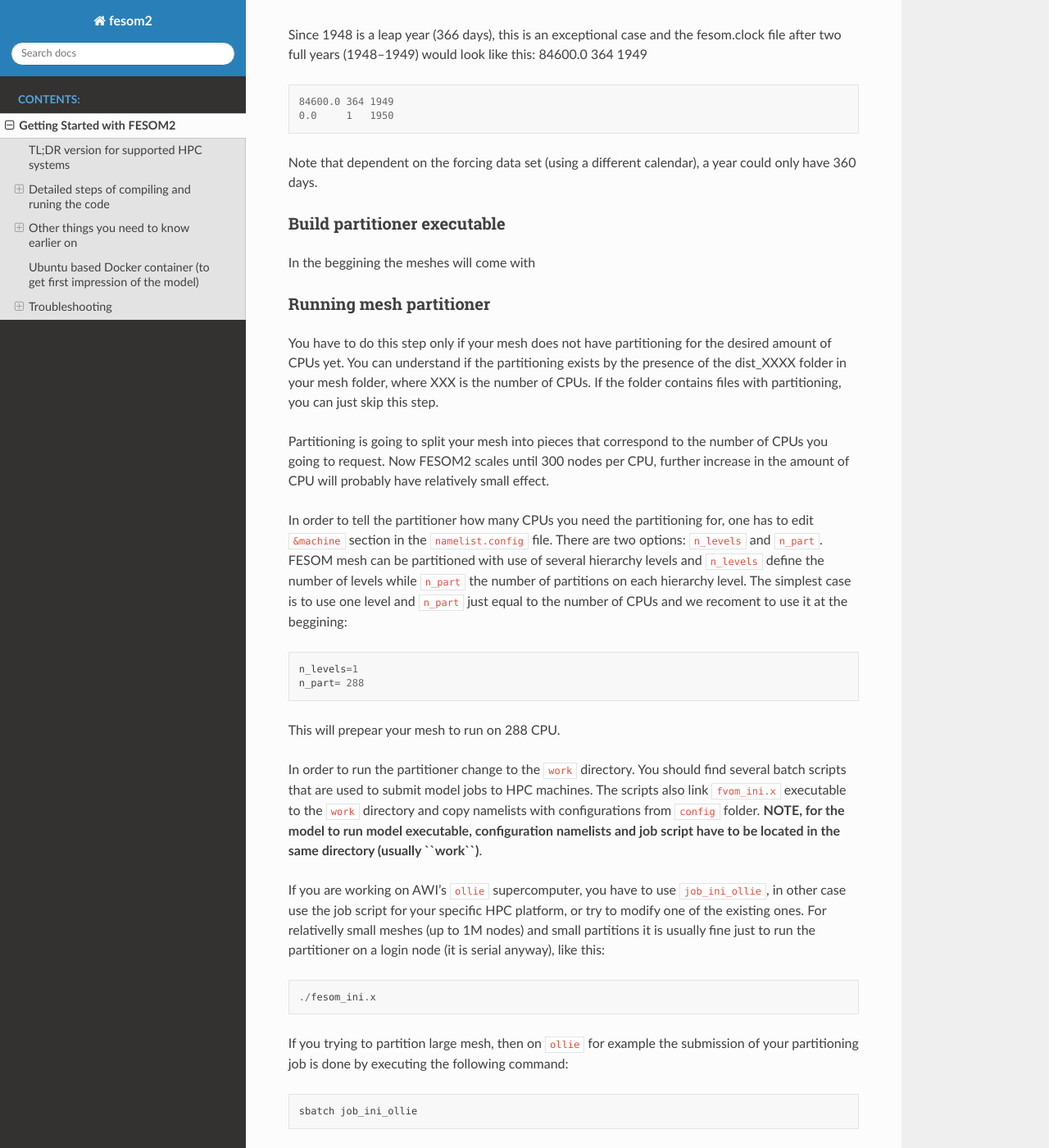
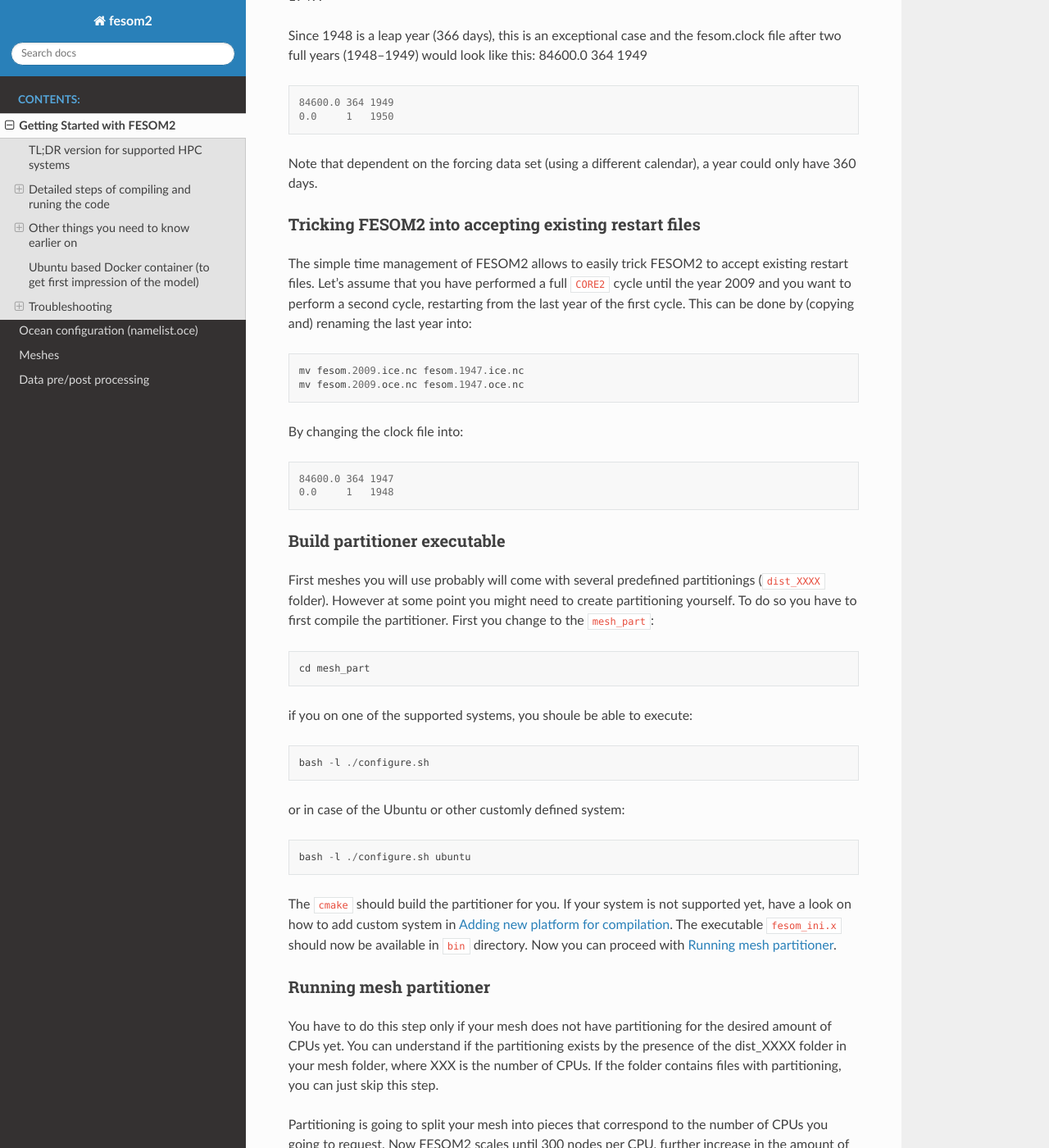
Before and after one commit to FESOM/fesom2_doc, a Sphinx documentation site: the page built from doc/getting_started/getting_started.rst, in a window 1280 px wide and 1400 px high, scrolled down 4615 px. Shown: the whole window at 82% size. Built offline with Sphinx 7.4.7 and the Read the Docs theme 2.0.0, drawn with Linux system fonts in a browser that asks for light colours; some of the changed text lies outside the part shown.

Commit message:
copy old documentation

```diff
--- a/doc/getting_started/getting_started.rst
+++ b/doc/getting_started/getting_started.rst
@@ -122,7 +122,7 @@ Running the model
 
 Change to the ``work`` directory. You should find several batch scripts that are used to submit model jobs to HPC machines. The scripts also link ``fesom.x`` executable to the ``work`` directory and copy namelists with configurations from config folder. **NOTE, model executable, configuration namelists and job script have to be located in the same directory (usually work)**.  If you are working on AWI's ``ollie`` supercomputer, you have to use ``job_ollie``, in other case use the job script for your specific HPC platform, or try to modify one of the existing ones.
 
-On ``ollie` the submission of your job is done by executing the following command:
+On ``ollie`` the submission of your job is done by executing the following command:
 
 ::
 
@@ -170,11 +170,46 @@ Since 1948 is a leap year (366 days), this is an exceptional case and the fesom.
 
 Note that dependent on the forcing data set (using a different calendar), a year could only have 360 days.
 
+Tricking FESOM2 into accepting existing restart files
+-----------------------------------------------------
+The simple time management of FESOM2 allows to easily trick FESOM2 to accept existing restart files. Let's assume that you have performed a full ``CORE2`` cycle until the year 2009 and you want to perform a second cycle, restarting from the last year of the first cycle. This can be done by (copying and) renaming the last year into:
+
+::
+
+    mv fesom.2009.ice.nc fesom.1947.ice.nc
+    mv fesom.2009.oce.nc fesom.1947.oce.nc
+
+By changing the clock file into:
+
+::
+
+    84600.0 364 1947
+    0.0     1   1948
+
 
 Build partitioner executable
 ----------------------------
 
-In the beggining the meshes will come with
+First meshes you will use probably will come with several predefined partitionings (``dist_XXXX`` folder). However at some point you might need to create partitioning yourself. To do so you have to first compile the partitioner. First you change to the ``mesh_part``:
+
+::
+
+    cd mesh_part
+
+if you on one of the supported systems, you shoule be able to execute:
+
+::
+
+    bash -l ./configure.sh
+
+or in case of the Ubuntu or other customly defined system:
+
+::
+
+    bash -l ./configure.sh ubuntu
+
+The ``cmake`` should build the partitioner for you. If your system is not supported yet, have a look on how to add custom system in `Adding new platform for compilation`_. The executable ``fesom_ini.x`` should now be available in ``bin`` directory. Now you can proceed with `Running mesh partitioner`_.
+
 
 Running mesh partitioner
 ------------------------
@@ -207,6 +242,41 @@ If you trying to partition large mesh, then on ``ollie`` for example the submiss
     sbatch job_ini_ollie
 
 
+Model spinup / Cold start at higher resolutions
+-----------------------------------------------
+Cold starting the model at high mesh resolutions with standard values for timestep and viscosity will lead to instabilities that cause the model to crash. If no restart files are available and a spinup has to be performed, the following changes should be made for the first month long simulation and then taken back gradually over the next 6-8 months:
+
+In config.namelist reduce the timestep, for example to:
+
+::
+
+    step_per_day=720
+
+or even lower (e.g. value 1440 will lead to 1 minute timestep).
+
+In namelist.oce increase viscosity to something like:
+
+::
+
+    Div_c=5
+    Leith_c=.5
+
+After running for the month change one of the parameters to more standard values. Don't forget to change run lenght and restart output to one month in ``namelist.configure``:
+
+::
+
+    run_length= 1
+    run_length_unit='m'
+    ...
+    restart_length=1
+    restart_length_unit='m'
+
+Increase the timestep gradually. Very highly resolved meshes may require an inital timestep of one-two minutes or even less.
+
+Adding new platform for compilation
+-----------------------------------
+
+
 Ubuntu based Docker container (to get first impression of the model)
 ====================================================================
 
@@ -214,5 +284,18 @@ Ubuntu based Docker container (to get first impression of the model)
 Troubleshooting
 ===============
 
-Adding new platform for compilation
------------------------------------
+Error ``can not determine environment for host:``
+-------------------------------------------------
+
+If you on Ubuntu system, add ``ubuntu`` as input parameter for ``configure.sh``:
+
+::
+
+    ./configure.sh ubuntu
+
+Otherwise you have to add another system - have a look at `Adding new platform for compilation`_ section.
+
+Model blows up
+--------------
+
+There could many reasons for this, but forts thing to try is to reduce time step or/and increase model visousity for short period of time. Have a look at `Model spinup / Cold start at higher resolutions`_ for instructions.
```
Also changed, not shown: doc/data_processing/data_processing.rst (added, +134 -0 lines), doc/index.rst (+30 -24 lines), doc/meshes/meshes.rst (added, +32 -0 lines), doc/ocean_configuration/ocean_configuration.rst (added, +34 -0 lines).
